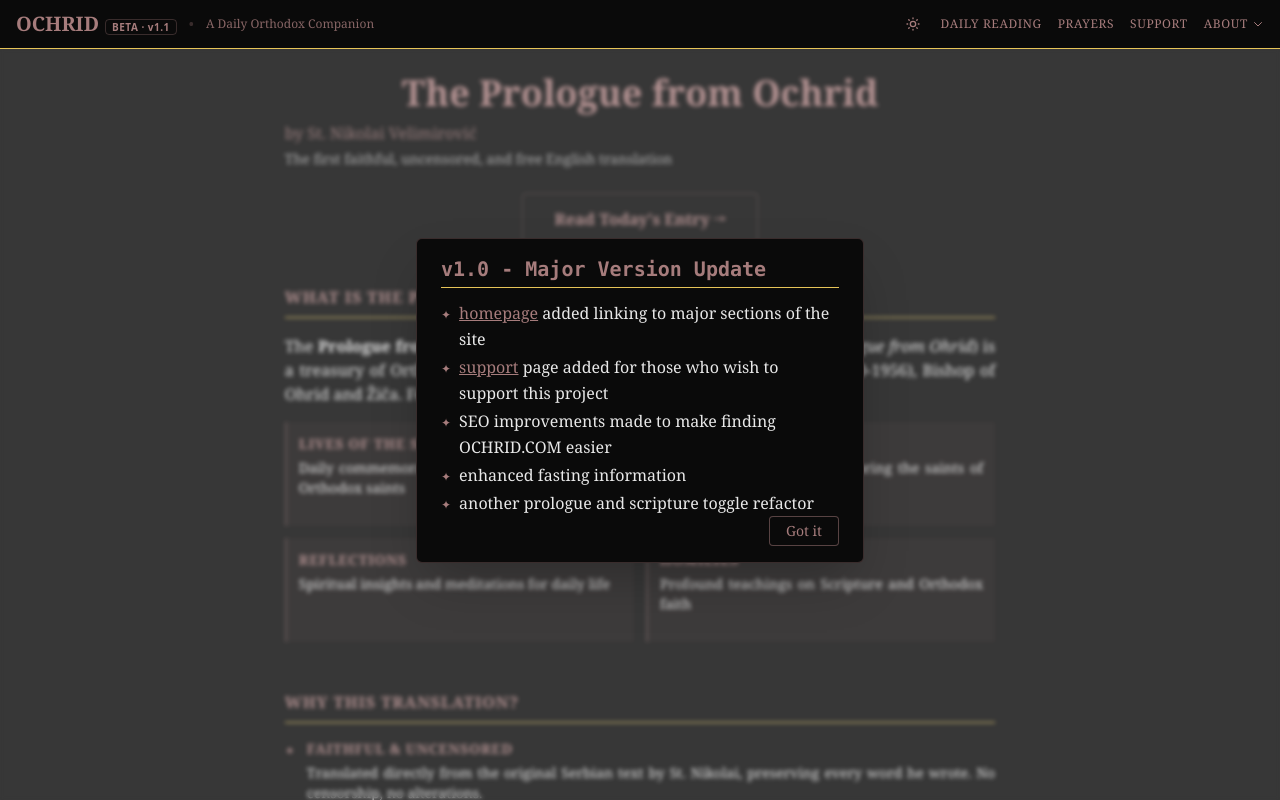
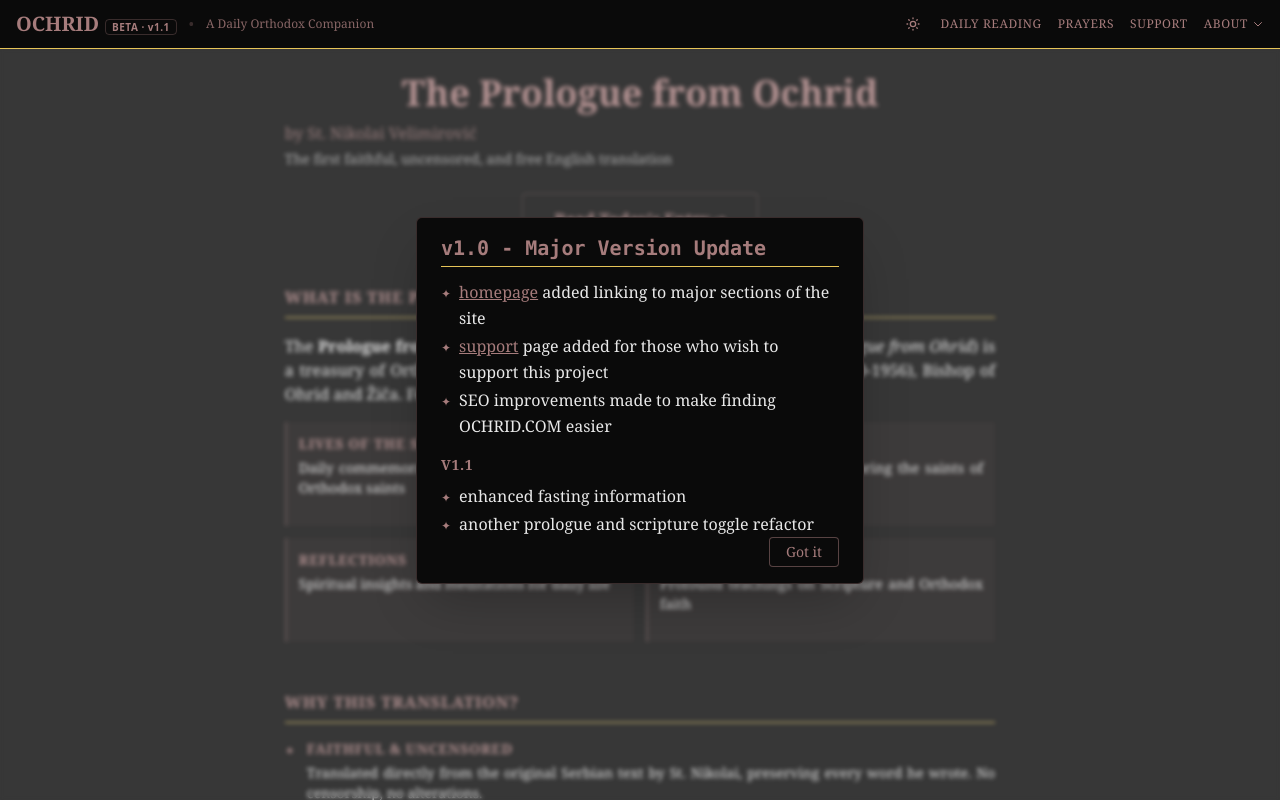
Before and after one commit to marcian-cx/ochrid, a Next.js app: page / in a window 1280 px wide. Shown: the top 800 px of the page. Built offline with nearby package versions, Linux system fonts and the light colour scheme.

Commit message:
modal enhancements

```diff
--- a/components/WhatsNewModal.tsx
+++ b/components/WhatsNewModal.tsx
@@ -67,10 +67,25 @@ export default function WhatsNewModal({ version, content }: WhatsNewModalProps)
 
   const lines = content.split("\n");
   const title = lines[0].replace(/^#\s*/, "").trim();
-  const bulletPoints = lines
-    .slice(1)
-    .filter((line) => line.trim().startsWith("-"))
-    .map((line) => line.replace(/^-\s*/, "").trim());
+
+  type Section = { heading: string | null; bullets: string[] };
+  const sections: Section[] = [];
+  let currentSection: Section = { heading: null, bullets: [] };
+
+  for (const line of lines.slice(1)) {
+    const trimmed = line.trim();
+    if (trimmed.startsWith("## ")) {
+      if (currentSection.bullets.length > 0 || currentSection.heading) {
+        sections.push(currentSection);
+      }
+      currentSection = { heading: trimmed.replace(/^##\s*/, ""), bullets: [] };
+    } else if (trimmed.startsWith("-")) {
+      currentSection.bullets.push(trimmed.replace(/^-\s*/, ""));
+    }
+  }
+  if (currentSection.bullets.length > 0 || currentSection.heading) {
+    sections.push(currentSection);
+  }
 
   return (
     <>
@@ -85,15 +100,22 @@ export default function WhatsNewModal({ version, content }: WhatsNewModalProps)
             <h2 className="text-xl font-bold text-burgundy border-b border-gold pb-1 font-mono my-2">{title}</h2>
           </div>
 
-          <div className="px-6">
+          <div className="px-6 space-y-4">
+            {sections.map((section, sectionIdx) => (
+              <div key={sectionIdx}>
+                {section.heading && (
+                  <h3 className="text-sm font-semibold text-burgundy uppercase tracking-wider mb-2">{section.heading}</h3>
+                )}
                 <ul className="space-y-0.5">
-              {bulletPoints.map((point, idx) => (
+                  {section.bullets.map((point, idx) => (
                     <li key={idx} className="flex items-baseline gap-2 text-ink">
                       <span className="text-burgundy text-xs">✦</span>
-                  <span>{formatText(point, idx)}</span>
+                      <span>{formatText(point, sectionIdx * 100 + idx)}</span>
                     </li>
                   ))}
                 </ul>
+              </div>
+            ))}
           </div>
 
           <div className="px-6 pb-4 flex justify-end">
--- a/data/changes/1_1.md
+++ b/data/changes/1_1.md
@@ -4,6 +4,6 @@
 - [support](/support) page added for those who wish to support this project
 - SEO improvements made to make finding OCHRID.COM easier
 
-## v1.1 - What's new?
+## v1.1
 - enhanced fasting information
 - another prologue and scripture toggle refactor
```
Lines whose indentation alone changed are shown as unchanged.
